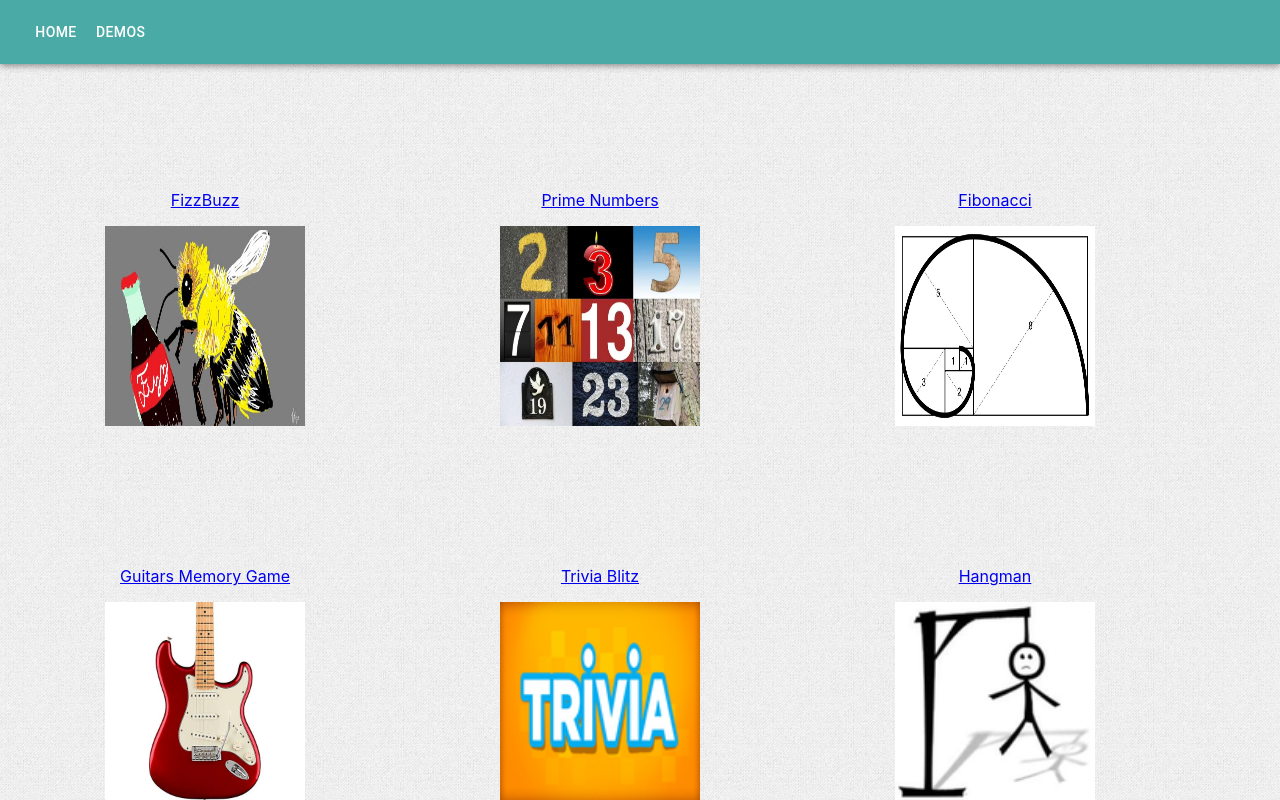
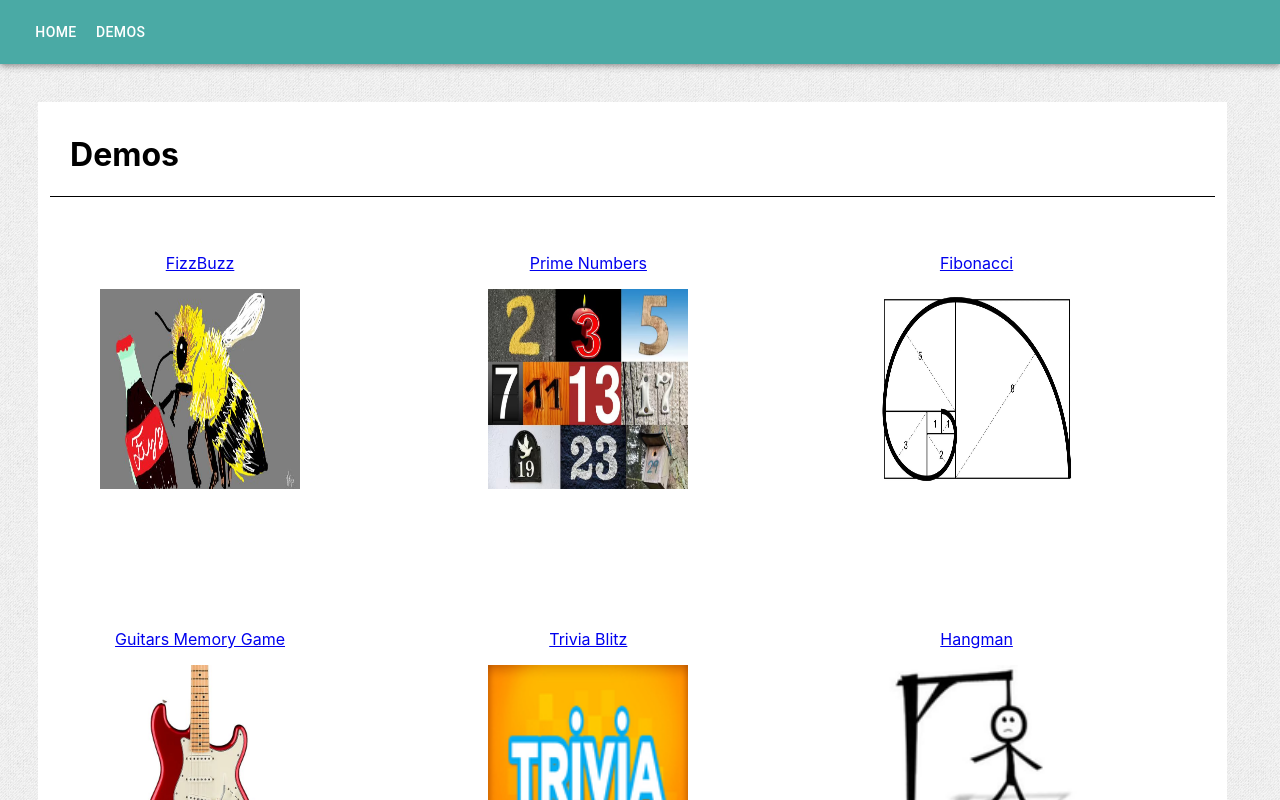
Before and after one commit to wynnblevins/Portfolio, a React (Create React App) app: page /portfolio/demos in a window 1280 px wide. Shown: the top 800 px of the page. Built offline with nearby package versions, Linux system fonts and the light colour scheme.

Commit message:
created panel component

```diff
--- a/src/components/Panel/Panel.tsx
+++ b/src/components/Panel/Panel.tsx
@@ -1,7 +1,7 @@
 import React, { ReactElement, ReactNode, ReactPortal } from "react";
 import { WithStyles, withStyles } from "@material-ui/core";
 
-interface PanelProps extends WithStyles {
+interface PanelProps extends WithStyles, React.HTMLAttributes<HTMLDivElement> {
   headerText: string;
   children: ReactNode
 }
@@ -9,11 +9,16 @@ interface PanelProps extends WithStyles {
 const styles = {
   pannelWrapper: {
     backgroundColor: "white",
-    padding: "10px"
+    padding: "1%",
+    width: "100%"
+  },
+  panelHeaderWrapper: {
+    textAlign: "left" as const,
+    borderBottom: "solid 1px black",
+
   },
   panelHeader: {
-    textAlign: "left" as const,
-    marginLeft: "3%"
+    marginLeft: "20px"
   },
   panelBody: {}
 };
@@ -22,8 +27,10 @@ const PanelComponent = (props: PanelProps) => {
   const { classes, headerText, children } = props;
 
   return (
-    <div className={classes.pannelWrapper}>
-      <h1 className={classes.panelHeader}>{ headerText }</h1>
+    <div className={classes.pannelWrapper} {...props}>
+      <div className={classes.panelHeaderWrapper}>
+        <h1 className={classes.panelHeader}>{ headerText }</h1>
+      </div>
       <div className={classes.panelBody}>{ children }</div>
     </div>
   )
--- a/src/components/index.ts
+++ b/src/components/index.ts
@@ -4,3 +4,4 @@ export * from "./ConnectSection";
 export * from "./MainSection";
 export * from "./Footer";
 export * from "./Navbar";
+export * from "./Panel"
--- a/src/pages/Demos.tsx
+++ b/src/pages/Demos.tsx
@@ -12,16 +12,14 @@ import brainImg from "../images/brain-resized.png";
 import starWarsImg from "../images/star_wars_logo_resized.png";
 import giphyLogoImg from "../images/giphy_logo_resized.png";
 import computerVisionImg from "../images/eye.jpg";
+import { Panel } from '../components/Panel';
 
 interface Props extends WithStyles {};
 
 const styles = {
   demosContainer: {
-    paddingLeft: "40px",
-    paddingRight: "40px",
-    marginLeft: "15px",
-    width: "auto",
-    marginTop: "70px"
+    margin: "3%",
+    paddingRight: "3%"
   },
   demoBox: {
     marginTop: "40px"
@@ -98,7 +96,9 @@ const DemosBase = (props: Props) => {
   }, []);
 
   return (
-    <Grid container className={classes.demosContainer} >
+    <div className={classes.demosContainer}>
+      <Panel headerText="Demos">
+        <Grid container>
           {demos.map((example: Demo) => {
             return (
               <Grid xs={12} md={6} lg={4} className={classes.demoBox}>
@@ -107,6 +107,8 @@ const DemosBase = (props: Props) => {
             );
           })}
         </Grid>
+      </Panel>
+    </div>
   );
 }
 
--- a/src/pages/Home.tsx
+++ b/src/pages/Home.tsx
@@ -14,7 +14,7 @@ const styles = {
   },
   connectSection: {
     height: "100%",
-    marginRight: "20%"
+    marginRight: "10%"
   }
 }
 
```
Lines whose indentation alone changed are shown as unchanged.
